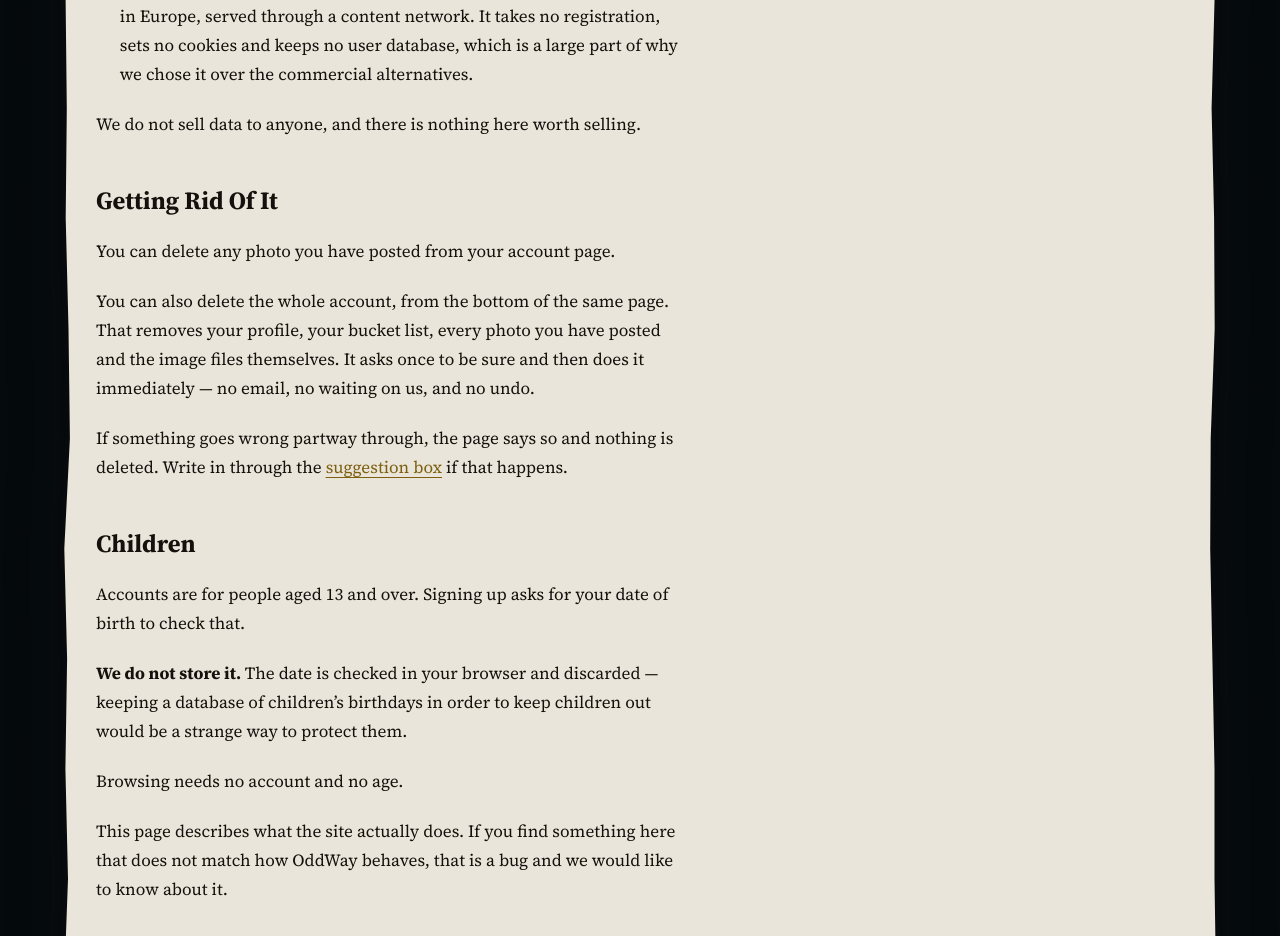
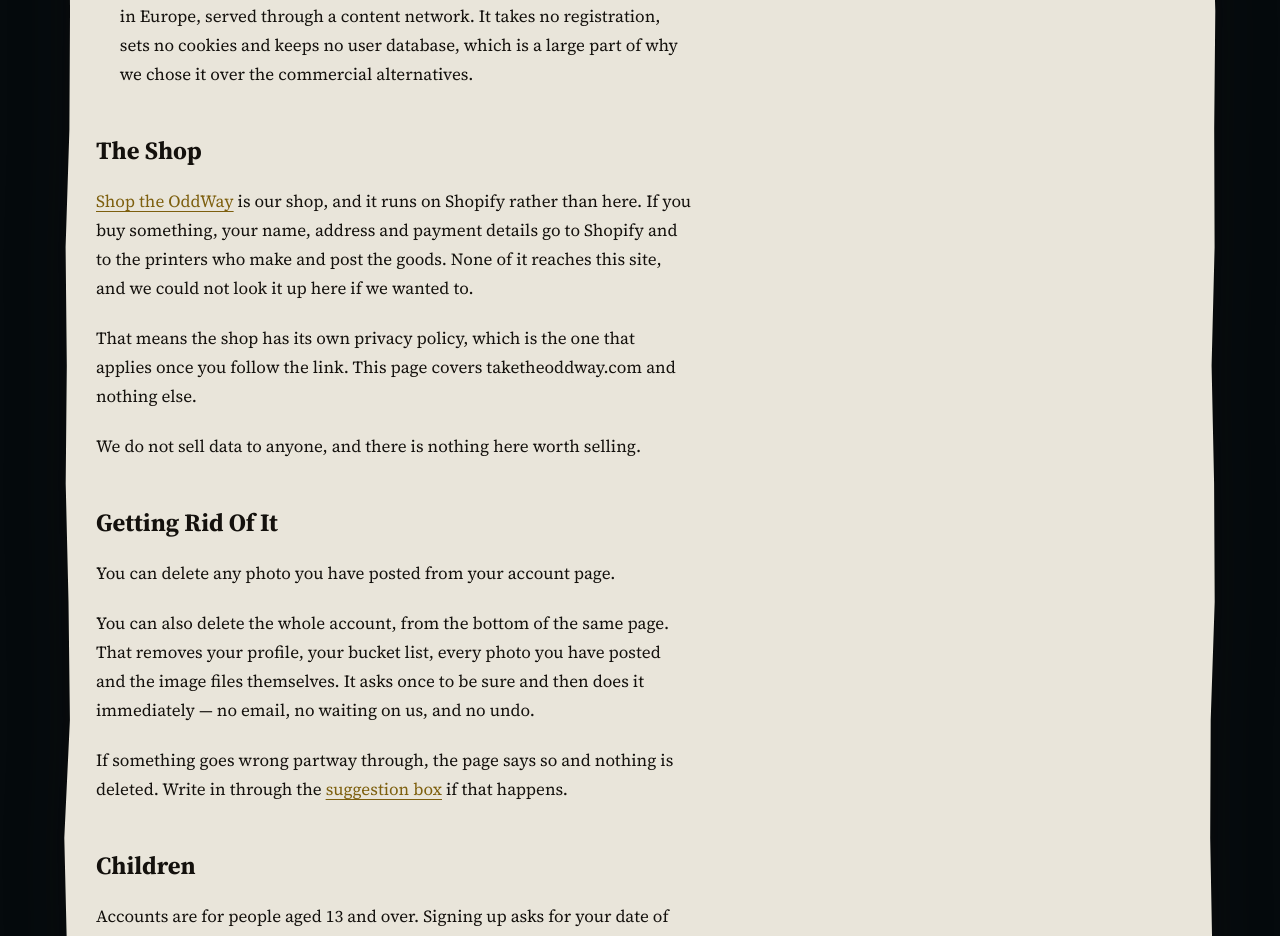
Before and after one commit to dorianbailey/Oddway, a Next.js app: page /privacy in a window 1280 px wide. Shown: the part 3620-4556 px from the top of the page. Built offline with nearby package versions, Linux system fonts and the light colour scheme; no server answers.

Commit message:
Add the shop link and cover it in the terms and privacy pages

```diff
--- a/app/privacy/page.tsx
+++ b/app/privacy/page.tsx
@@ -189,6 +189,28 @@ export default function PrivacyPage() {
               alternatives.
             </li>
           </ul>
+
+          <h2>The shop</h2>
+          {/*
+            Ours, but not on this site and not in this database. Worth being
+            exact about: "a separate site" would read as somebody else's
+            company, and "we sell things" would imply this site handles the
+            order. Neither is true.
+          */}
+          <p>
+            <a href="https://shoptheoddway.com">Shop the OddWay</a> is our shop,
+            and it runs on Shopify rather than here. If you buy something, your
+            name, address and payment details go to Shopify and to the printers
+            who make and post the goods. None of it reaches this site, and we
+            could not look it up here if we wanted to.
+          </p>
+          <p>
+            That means the shop has its own privacy policy, which is the one
+            that applies once you follow the link. This page covers
+            taketheoddway.com and nothing else.
+          </p>
+          <ul style={{ display: "none" }}>
+          </ul>
           <p>
             We do not sell data to anyone, and there is nothing here worth
             selling.
--- a/app/terms/page.tsx
+++ b/app/terms/page.tsx
@@ -127,6 +127,24 @@ export default function TermsPage() {
             sponsor slot is advertising and should be read as advertising.
           </p>
 
+          <h2>The shop</h2>
+          {/*
+            Short on purpose. Shopify handles the order, the payment and the
+            fulfilment, so their terms are the ones that govern a purchase —
+            and writing our own version of a returns policy we do not operate
+            would create two sets of rules that could disagree.
+          */}
+          <p>
+            <a href="https://shoptheoddway.com">Shop the OddWay</a> is our shop
+            and it runs on Shopify, not here. Anything you buy is covered by the
+            terms and the returns policy on that site rather than by this page,
+            and the order, the payment and the posting are all handled there.
+          </p>
+          <p>
+            Nothing in the shop buys a place in the index, the same as
+            advertising does not.
+          </p>
+
           <h2>Accounts</h2>
           <p>
             Aged 13 and over. One person per account. Do not use somebody
--- a/components/Header.tsx
+++ b/components/Header.tsx
@@ -28,6 +28,7 @@ const NAV_LINKS = [
   { href: "/stories", label: "Stories" },
   { href: "/artists", label: "Artists" },
   { href: "/photos", label: "Photos" },
+  { href: "https://shoptheoddway.com", label: "Shop the OddWay", external: true },
   { href: "/meet-the-maker", label: "Meet Six" },
   { href: "/about", label: "About" },
   { href: "/advertise", label: "Advertise with us" },
@@ -185,16 +186,34 @@ export function Header() {
       >
         <nav aria-label="Main" className="mx-auto max-w-6xl px-5 py-4 sm:px-8">
           <ul className="flex flex-col gap-2">
-            {NAV_LINKS.map((link) => (
+            {NAV_LINKS.map((link) => {
+              const className =
+                "block rounded-[3px] px-3 py-3 text-[1.05rem] capitalize text-paper transition-colors hover:bg-white/10";
+
+              // Off-site links get a plain anchor and a new tab: next/link
+              // is for routes this app owns, and somebody mid-route-plan
+              // should not lose it by tapping Shop.
+              const external = "external" in link && link.external;
+
+              return (
                 <li key={link.href}>
-                <Link
+                  {external ? (
+                    <a
                       href={link.href}
-                  className="block rounded-[3px] px-3 py-3 text-[1.05rem] capitalize text-paper transition-colors hover:bg-white/10"
+                      target="_blank"
+                      rel="noopener noreferrer"
+                      className={className}
                     >
                       {link.label}
+                    </a>
+                  ) : (
+                    <Link href={link.href} className={className}>
+                      {link.label}
                     </Link>
+                  )}
                 </li>
-            ))}
+              );
+            })}
           </ul>
 
           <Link
```
Lines whose indentation alone changed are shown as unchanged.
